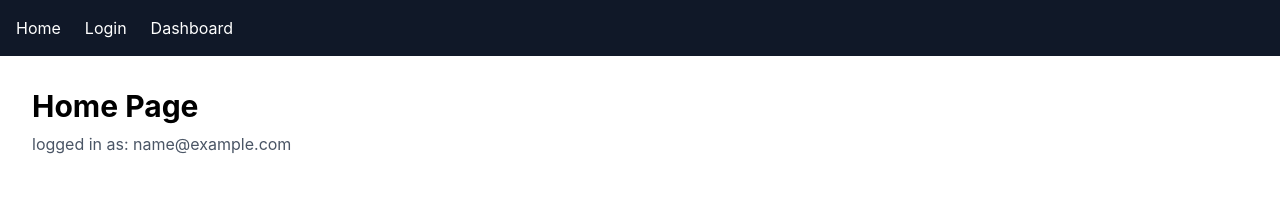
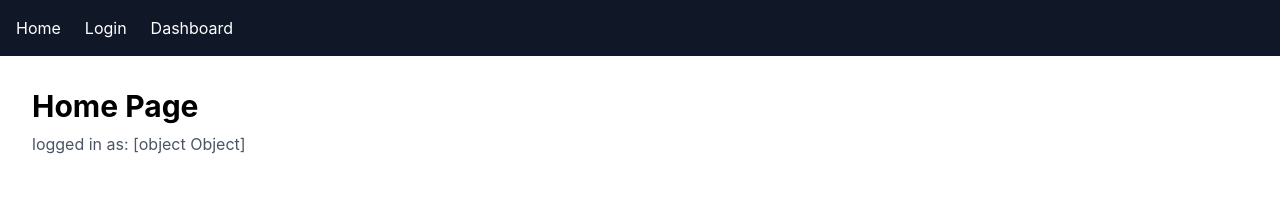
Before and after one commit to ebadcommits/auth-app, a React (Vite) app: page / in a window 1280 px wide. Shown: the top 222 px of the page. Built offline with nearby package versions, Linux system fonts and the light colour scheme; sample sign-in values are in the browser's storage.

Commit message:
fix: update route path for DashboardProfile and adjust user display in Home component

```diff
--- a/src/App.jsx
+++ b/src/App.jsx
@@ -22,7 +22,7 @@ export default function App(){
                     </ProtectedRoute>
                 } />
                 <Route path="dashboardhome" element={<DashboardHome/>}/>
-                <Route path="profile" element={<DashboardProfile/>} />
+                <Route path="dashboardprofile" element={<DashboardProfile/>} />
             </Routes>
         </div>
     )
--- a/src/pages/Dashboard.jsx
+++ b/src/pages/Dashboard.jsx
@@ -9,7 +9,7 @@ export default function Dashboard() {
 
         <nav className="flex flex-col space-y-3">
           <Link to={"/dashboardhome"} className="hover:text-gray-300">Home</Link>
-          <Link to={"/profile"} className="hover:text-gray-300">Profile</Link>
+          <Link to={"/dashboardprofile"} className="hover:text-gray-300">Profile</Link>
         </nav>
       </aside>
 
--- a/src/pages/Home.jsx
+++ b/src/pages/Home.jsx
@@ -7,7 +7,7 @@ export default function Home() {
   return (
     <div className="p-8">
       <h1 className="text-3xl font-bold">Home Page</h1>
-      <p className="mt-2 text-gray-600">{user ?  `logged in as: ${user.email}` : "not logged in"}
+      <p className="mt-2 text-gray-600">{user ?  `logged in as: ${user}` : "not logged in"}
          </p>
     </div>
   );
```
